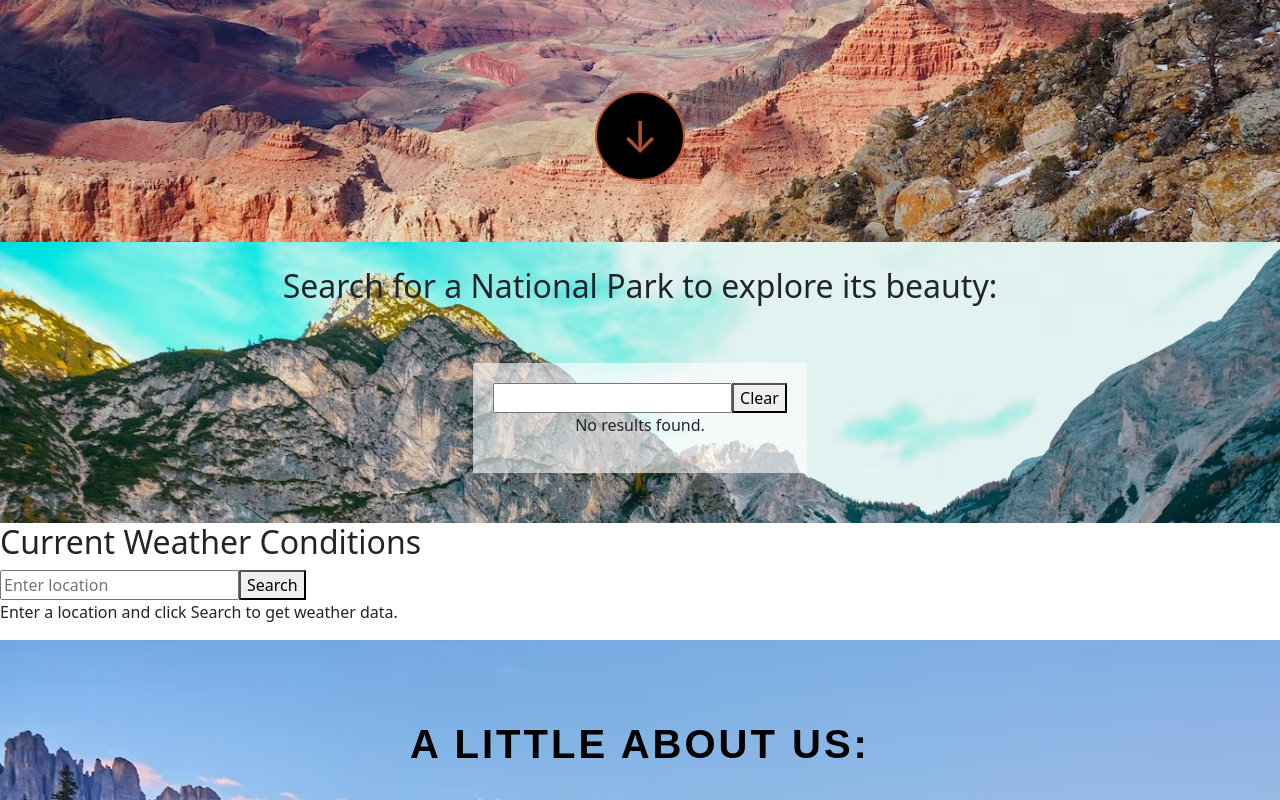
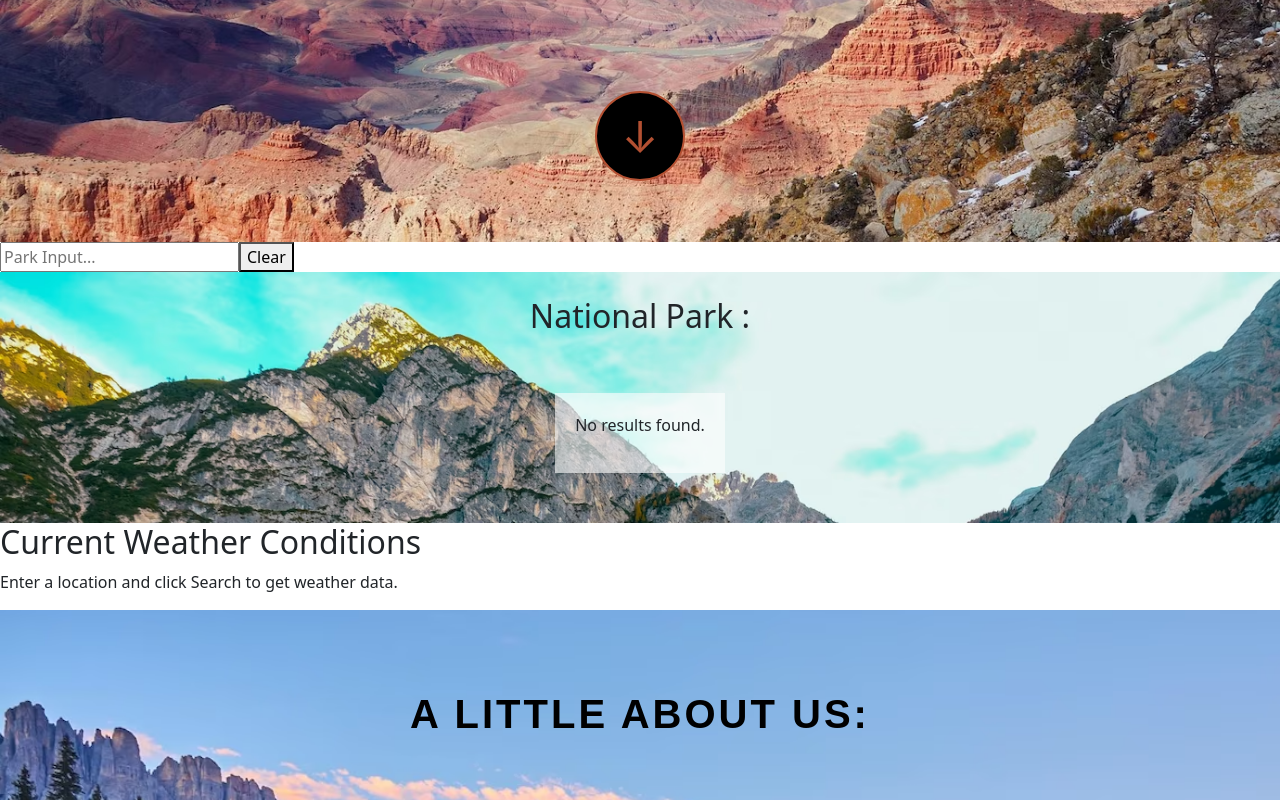
Before and after one commit to HannahMidd/nature-nerds-2, a React (Vite) app in the folder client/: page / in a window 1280 px wide. Shown: the part 616-1416 px from the top of the page. Built offline with nearby package versions, Linux system fonts and the light colour scheme.

Commit message:
weather working

```diff
--- a/client/src/App.jsx
+++ b/client/src/App.jsx
@@ -5,6 +5,7 @@ import AboutUs from './components/pages/AboutUs';
 import { ApolloClient, ApolloProvider, InMemoryCache } from '@apollo/client';
 import 'bootstrap/dist/css/bootstrap.min.css';
 import AccuWeather from './components/AccuWeather';
+import ParentComponent from './components/ParentComponent';
 
 const client = new ApolloClient({
     uri: '/graphql',
@@ -17,8 +18,9 @@ function App() {
         <ApolloProvider client={client}>
             <div>
                 <HomeContent />
-                <ParkSearch />
-                <AccuWeather />
+                {/* <ParkSearch /> */}
+                <ParentComponent />
+                {/* <AccuWeather /> */}
                 <AboutUs />
             </div>
         </ApolloProvider>
--- a/client/src/components/AccuWeather.jsx
+++ b/client/src/components/AccuWeather.jsx
@@ -1,15 +1,16 @@
 import React, { useState, useEffect } from "react";
 import axios from "axios";
 
+// const apiKey = "gSfvlucG2s8KfvgbigFbfhTYb7ml4uiX";
 // const apiKey = "RwHmrZNBFluZ16Aew2NWoMoDOmVLJkY7";
-const apiKey = "gSfvlucG2s8KfvgbigFbfhTYb7ml4uiX";
+// const apiKey = "dmZnSAOST7J9aFSsGu6rfUt6MogTVDav";
+const apiKey = "cD6ZYHRdAJ75WK9SPyNN7EM1gM5LdGUn";
 
-const AccuWeather = () => {
+const AccuWeather = ({ searchLocation }) => {
   const [weatherData, setWeatherData] = useState(null);
-  const [searchLocation, setSearchLocation] = useState("");
   const [isLoading, setIsLoading] = useState(false);
 
-  const handleSearch = async () => {
+  const fetchWeatherData = async () => {
     if (searchLocation.trim() === "") {
       return;
     }
@@ -17,35 +18,30 @@ const AccuWeather = () => {
     setIsLoading(true);
 
     try {
-      const locationSearchResponse = await fetch(
-        `http://dataservice.accuweather.com/locations/v1/cities/search?apikey=${apiKey}&q=${searchLocation}`
+      const locationSearchResponse = await axios.get(
+        "http://dataservice.accuweather.com/locations/v1/cities/search",
+        {
+          params: {
+            apikey: apiKey,
+            q: searchLocation,
+          },
+        }
       );
-      if (locationSearchResponse.ok) {
-        const locationSearchData = await locationSearchResponse.json();
-        if (locationSearchData.length > 0) {
-          const locationKey = locationSearchData[0].Key;
-          const weatherResponse = await fetch(
-            `http://dataservice.accuweather.com/currentconditions/v1/${locationKey}?apikey=${apiKey}`
-          );
-          if (weatherResponse.ok) {
-            const weatherData = await weatherResponse.json();
-            console.log(weatherData); // Log the weather response data
 
-            setWeatherData(weatherData);
-          } else {
-            console.error(
-              "Error fetching weather data:",
-              weatherResponse.statusText
-            );
+      if (locationSearchResponse.data.length > 0) {
+        const locationKey = locationSearchResponse.data[0].Key;
+        const weatherResponse = await axios.get(
+          `http://dataservice.accuweather.com/currentconditions/v1/${locationKey}`,
+          {
+            params: {
+              apikey: apiKey,
+            },
           }
-        } else {
-          console.error("No matching location found");
-        }
+        );
+        console.log("Fetched Weather Data:", weatherResponse.data);
+        setWeatherData(weatherResponse.data);
       } else {
-        console.error(
-          "Error fetching location data:",
-          locationSearchResponse.statusText
-        );
+        console.error("No matching location found");
       }
     } catch (error) {
       console.error("Error fetching data:", error);
@@ -54,30 +50,136 @@ const AccuWeather = () => {
     setIsLoading(false);
   };
 
+  useEffect(() => {
+    fetchWeatherData();
+  }, [searchLocation]);
+
   return (
     <div>
       <h2>Current Weather Conditions</h2>
       <div>
-        <input
-          type="text"
-          placeholder="Enter location"
-          value={searchLocation}
-          onChange={(e) => setSearchLocation(e.target.value)}
-        />
-        <button onClick={handleSearch} disabled={isLoading}>
-          {isLoading ? "Searching..." : "Search"}
-        </button>
+        {/* ... (other JSX) */}
+        {isLoading ? (
+          <p>Loading...</p>
+        ) : weatherData ? (
+          <div>
+            <p>
+              Current Temperature: {weatherData[0].Temperature.Imperial.Value}{" "}
+              °F
+            </p>
+            <p>Weather: {weatherData[0].WeatherText}</p>
+            {/* Display the weather icon based on the WeatherIcon code
+            {weatherData[0].WeatherIcon && (
+              <WeatherIcons icon={weatherIconMap[weatherData[0].WeatherIcon]} />
+            )} */}
+          </div>
+        ) : (
+          <p>Enter a location and click Search to get weather data.</p>
+        )}
       </div>
-      {weatherData ? (
-        <div>
-          <p>Temperature: {weatherData[0].Temperature.Imperial.Value} °F</p>
-          <p>Weather Text: {weatherData[0].WeatherText}</p>
-        </div>
-      ) : (
-        <p>Enter a location and click Search to get weather data.</p>
-      )}
     </div>
   );
 };
 
 export default AccuWeather;
+
+
+
+// import React, { useState, useEffect } from "react";
+// import axios from "axios";
+
+// // AccuWeather API key
+// const apiKey = "dmZnSAOST7J9aFSsGu6rfUt6MogTVDav";
+
+// // Define the mapping between AccuWeather icon codes and descriptions
+// const weatherIconDescriptions = {
+//   1: "Sunny",
+//   2: "Mostly Sunny",
+//   3: "Partly Sunny",
+//   4: "Intermittent Clouds",
+//   5: "Hazy Sunshine",
+//   6: "Mostly Cloudy",
+//   7: "Cloudy",
+//   8: "Dreary",
+//   9: "Fog",
+//   10: "Showers"
+
+
+//   // ... add more mappings as needed
+// };
+
+
+
+// const AccuWeather = ({ searchLocation }) => {
+//   const [weatherData, setWeatherData] = useState(null);
+//   const [isLoading, setIsLoading] = useState(false);
+
+//   const fetchWeatherData = async () => {
+//     if (searchLocation.trim() === "") {
+//       return;
+//     }
+
+//     setIsLoading(true);
+
+//     try {
+//       const locationSearchResponse = await axios.get(
+//         "http://dataservice.accuweather.com/locations/v1/cities/search",
+//         {
+//           params: {
+//             apikey: apiKey,
+//             q: searchLocation,
+//           },
+//         }
+//       );
+
+//       if (locationSearchResponse.data.length > 0) {
+//         const locationKey = locationSearchResponse.data[0].Key;
+//         const weatherResponse = await axios.get(
+//           `http://dataservice.accuweather.com/currentconditions/v1/${locationKey}`,
+//           {
+//             params: {
+//               apikey: apiKey,
+//             },
+//           }
+//         );
+
+//         setWeatherData(weatherResponse.data);
+//       } else {
+//         console.error("No matching location found");
+//       }
+//     } catch (error) {
+//       console.error("Error fetching data:", error);
+//     }
+
+//     setIsLoading(false);
+//   };
+
+//   useEffect(() => {
+//     fetchWeatherData();
+//   }, [searchLocation]);
+
+//   return (
+//     <div>
+//       <h2>Current Park Conditions</h2>
+//       <div>
+//         {isLoading ? (
+//           <p>Loading...</p>
+//         ) : weatherData ? (
+//           <div>
+//             <p>
+//               Current Temperature: {weatherData[0].Temperature.Imperial.Value}{" "}
+//               °F
+//             </p>
+//             <p>
+//               Weather: {weatherIconDescriptions[weatherData[0].WeatherIcon]}
+//             </p>
+//           </div>
+//         ) : (
+//           <p>Enter a location and click Search to get weather data.</p>
+//         )}
+//       </div>
+//     </div>
+//   );
+// };
+
+// export default AccuWeather;
--- a/client/src/components/ParentComponent.jsx
+++ b/client/src/components/ParentComponent.jsx
@@ -1,6 +1,52 @@
+
+// import React, { useState } from "react";
+// import AccuWeather from "./AccuWeather";
+// import ParkSearch from "./ParkSearch";
+
+// const ParentComponent = () => {
+//   const [searchInput, setSearchInput] = useState("");
+
+//   const handleSearchInputChange = (event) => {
+//     setSearchInput(event.target.value);
+//   };
+
+//   const handleSearchSubmit = (event) => {
+//     event.preventDefault();
+
+//     fetchParkSearchData(searchInput);
+//     fetchAccuWeatherData(searchInput);
+//   };
+
+//   const handleClearClick = () => {
+//     setSearchInput(""); // Clear the search input
+//   };
+
+//   return (
+//     <div>
+//       <form onSubmit={handleSearchSubmit}>
+//         <input
+//           type="text"
+//           value={searchInput}
+//           onChange={handleSearchInputChange}
+//           placeholder="Search..."
+//         />
+//         <button type="submit">Search</button>
+//         <button onClick={handleClearClick}>Clear</button>{" "}
+//         {/* Use handleClearClick */}
+//       </form>
+
+//       <ParkSearch searchTerm={searchInput} />
+//       <AccuWeather searchLocation={searchInput} />
+//     </div>
+//   );
+// };
+
+// export default ParentComponent;
+
+
 import React, { useState } from "react";
-import AccuWeather from "./AccuWeather"; // Assuming the path is correct
-import ParkSearch from "./ParkSearch"; // Assuming the path is correct
+import AccuWeather from "./AccuWeather";
+import ParkSearch from "./ParkSearch";
 
 const ParentComponent = () => {
   const [searchInput, setSearchInput] = useState("");
@@ -9,20 +55,35 @@ const ParentComponent = () => {
     setSearchInput(event.target.value);
   };
 
+  const handleSearchSubmit = (event) => {
+    event.preventDefault();
+
+    fetchParkSearchData(searchInput);
+    fetchAccuWeatherData(searchInput);
+  };
+
+  const handleClearClick = () => {
+    setSearchInput(""); // Clear the search input
+  };
+
   return (
     <div>
-      {/* Render the search input */}
-      <input
-        type="text"
-        value={searchInput}
-        onChange={handleSearchInputChange}
-      />
+      <form onSubmit={handleSearchSubmit}>
+        <input
+          type="text"
+          value={searchInput}
+          onChange={handleSearchInputChange}
+          placeholder="Park Input..."
+        />
+        {/* <button type="submit">Search</button> */}
+        <button onClick={handleClearClick}>Clear</button>{" "}
+        {/* Use handleClearClick */}
+        {/* <button type="submit">Search</button>{" "} */}
+        {/* Move the search button here */}
+      </form>
 
-      {/* Render Component A (AccuWeather) */}
+      <ParkSearch searchTerm={searchInput} />
       <AccuWeather searchLocation={searchInput} />
-
-      {/* Render Component B (ParkSearch) */}
-      <ParkSearch searchTerm={searchInput} />
     </div>
   );
 };
--- a/client/src/components/ParkSearch.jsx
+++ b/client/src/components/ParkSearch.jsx
@@ -1,32 +1,162 @@
-import React, { useState, useEffect } from 'react';
-import axios from 'axios';
-const ParkSearch = () => {
-    const [searchTerm, setSearchTerm] = useState('');
+// import React, { useState, useEffect } from 'react';
+// import axios from 'axios';
+// const ParkSearch = () => {
+//     const [searchTerm, setSearchTerm] = useState('');
+//     const [parkData, setParkData] = useState(null);
+//     // const [weatherData, setWeatherData ] = useState(null);
+//     const handleChange = (event) => {
+//         setSearchTerm(event.target.value);
+//     };
+//     const apiKey = 'bx6uheQU0TCJ5buFXHeLfmx5D2Zc0VMolYmPkJ39';
+//     useEffect(() => {
+//         const fetchParkData = async () => {
+//             try {
+//                 const response = await axios.get(
+//                     `https://developer.nps.gov/api/v1/parks?q=${searchTerm}&api_key=${apiKey}`
+//                 );
+//                 if (response.data.data.length > 0) {
+//                     const relevantPark = response.data.data.find((park) =>
+//                         park.fullName
+//                             .toLowerCase()
+//                             .includes(searchTerm.toLowerCase())
+//                     );
+//                     if (relevantPark) {
+//                         const parkCode = relevantPark.parkCode;
+//                         const parkResponse = await axios.get(
+//                             `https://developer.nps.gov/api/v1/parks?parkCode=${parkCode}&api_key=${apiKey}`
+//                         );
+//                         console.log(response);
+//                         console.log(parkResponse.data.data[0]);
+//                         setParkData(parkResponse.data.data[0]);
+//                     } else {
+//                         setParkData(null);
+//                     }
+//                 } else {
+//                     setParkData(null);
+//                 }
+//             } catch (error) {
+//                 console.error('Error fetching data:', error);
+//                 setParkData(null);
+//             }
+//         };
+//         if (searchTerm !== '') {
+//             fetchParkData();
+//         } else {
+//             setParkData(null);
+//         }
+//     }, [searchTerm]);
+    // return (
+    //     <section
+    //         id="park-search-section"
+    //         className="park-search"
+    //     >
+    //         <div className="parkSearchContainer">
+    //             <h2 id="SearchTitle">
+    //                 Search for a National Park to explore its beauty:
+    //             </h2>
+    //             <div className="parkSearchBox">
+    //                 <input
+    //                     type="text"
+    //                     value={searchTerm}
+    //                     onChange={handleChange}
+    //                 />
+    //                 <button onClick={() => setSearchTerm('')}>Clear</button>
+    //                 {parkData && (
+    //                     <div>
+    //                         <h2>{parkData.fullName}</h2>
+    //                         <p>
+    //                             Website:{' '}
+    //                             <a
+    //                                 href={parkData.url}
+    //                                 target="_blank"
+    //                                 rel="noopener noreferrer"
+    //                             >
+    //                                 {parkData.url}
+        //                         </a>
+        //                     </p>
+        //                     <h3>Address:</h3>
+        //                     {parkData.addresses.map((address) => (
+        //                         <div key={address.type}>
+        //                             <p>
+        //                                 {address.line1}, {address.city},{' '}
+        //                                 {address.stateCode} {address.postalCode}
+        //                             </p>
+        //                         </div>
+        //                     ))}
+        //                     <h3>Description:</h3>
+        //                     <p>{parkData.designation}</p>
+        //                     <p>{parkData.description}</p>
+        //                     <h3>Activities:</h3>
+        //                     <ul>
+        //                         {parkData.activities.map((activity) => (
+        //                             <li key={activity.id}>{activity.name}</li>
+        //                         ))}
+        //                     </ul>
+        //                     <h3>Images:</h3>
+        //                     <div>
+        //                         {parkData.images.map((image) => (
+        //                             <a
+        //                                 key={image.url}
+        //                                 href={image.url}
+        //                                 target="_blank"
+        //                                 rel="noopener noreferrer"
+        //                             >
+        //                                 <img
+        //                                     src={image.url}
+        //                                     alt={image.title}
+        //                                     style={{
+        //                                         width: '200px',
+        //                                         height: 'auto',
+        //                                         margin: '5px',
+        //                                     }}
+        //                                 />
+        //                             </a>
+        //                         ))}
+        //                     </div>
+        //                     <h3>Weather Data:</h3>
+        //                     <div>{parkData.weatherInfo}</div>
+        //                 </div>
+        //             )}
+        //             {parkData === null && <p>No results found.</p>}
+        //         </div>
+        //     </div>
+        // </section>
+//     );
+// };
+// export default ParkSearch;
+
+import React, { useState, useEffect } from "react";
+import axios from "axios";
+
+const apiKey = "bx6uheQU0TCJ5buFXHeLfmx5D2Zc0VMolYmPkJ39";
+
+const ParkSearch = ({ searchTerm }) => {
   const [parkData, setParkData] = useState(null);
-    // const [weatherData, setWeatherData ] = useState(null);
-    const handleChange = (event) => {
-        setSearchTerm(event.target.value);
-    };
-    const apiKey = 'bx6uheQU0TCJ5buFXHeLfmx5D2Zc0VMolYmPkJ39';
-    useEffect(() => {
+  const [isLoading, setIsLoading] = useState(false);
+
   const fetchParkData = async () => {
+    if (searchTerm.trim() === "") {
+      return;
+    }
+
+    setIsLoading(true);
+
     try {
       const response = await axios.get(
         `https://developer.nps.gov/api/v1/parks?q=${searchTerm}&api_key=${apiKey}`
       );
+
       if (response.data.data.length > 0) {
         const relevantPark = response.data.data.find((park) =>
-                        park.fullName
-                            .toLowerCase()
-                            .includes(searchTerm.toLowerCase())
+          park.fullName.toLowerCase().includes(searchTerm.toLowerCase())
         );
+
         if (relevantPark) {
           const parkCode = relevantPark.parkCode;
           const parkResponse = await axios.get(
             `https://developer.nps.gov/api/v1/parks?parkCode=${parkCode}&api_key=${apiKey}`
           );
-                        console.log(response);
-                        console.log(parkResponse.data.data[0]);
+
           setParkData(parkResponse.data.data[0]);
         } else {
           setParkData(null);
@@ -35,37 +165,35 @@ const ParkSearch = () => {
         setParkData(null);
       }
     } catch (error) {
-                console.error('Error fetching data:', error);
+      console.error("Error fetching data:", error);
       setParkData(null);
     }
+
+    setIsLoading(false);
   };
-        if (searchTerm !== '') {
+
+  useEffect(() => {
     fetchParkData();
-        } else {
-            setParkData(null);
-        }
   }, [searchTerm]);
+
   return (
-        <section
-            id="park-search-section"
-            className="park-search"
-        >
+    <section id="park-search-section" className="park-search">
       <div className="parkSearchContainer">
         <h2 id="SearchTitle">
-                    Search for a National Park to explore its beauty:
+           National Park :
         </h2>
         <div className="parkSearchBox">
-                    <input
+          {/* <input
             type="text"
             value={searchTerm}
-                        onChange={handleChange}
-                    />
-                    <button onClick={() => setSearchTerm('')}>Clear</button>
+            onChange={(e) => setSearchTerm(e.target.value)} */}
+          {/* /> */}
+          {/* <button onClick={() => setSearchTerm("")}>Clear</button> */}
           {parkData && (
             <div>
               <h2>{parkData.fullName}</h2>
               <p>
-                                Website:{' '}
+                Website:{" "}
                 <a
                   href={parkData.url}
                   target="_blank"
@@ -78,8 +206,8 @@ const ParkSearch = () => {
               {parkData.addresses.map((address) => (
                 <div key={address.type}>
                   <p>
-                                        {address.line1}, {address.city},{' '}
-                                        {address.stateCode} {address.postalCode}
+                    {address.line1}, {address.city}, {address.stateCode}{" "}
+                    {address.postalCode}
                   </p>
                 </div>
               ))}
@@ -105,9 +233,9 @@ const ParkSearch = () => {
                       src={image.url}
                       alt={image.title}
                       style={{
-                                                width: '200px',
-                                                height: 'auto',
-                                                margin: '5px',
+                        width: "200px",
+                        height: "auto",
+                        margin: "5px",
                       }}
                     />
                   </a>
@@ -123,4 +251,5 @@ const ParkSearch = () => {
     </section>
   );
 };
+
 export default ParkSearch;
```
Lines whose indentation alone changed are shown as unchanged.
